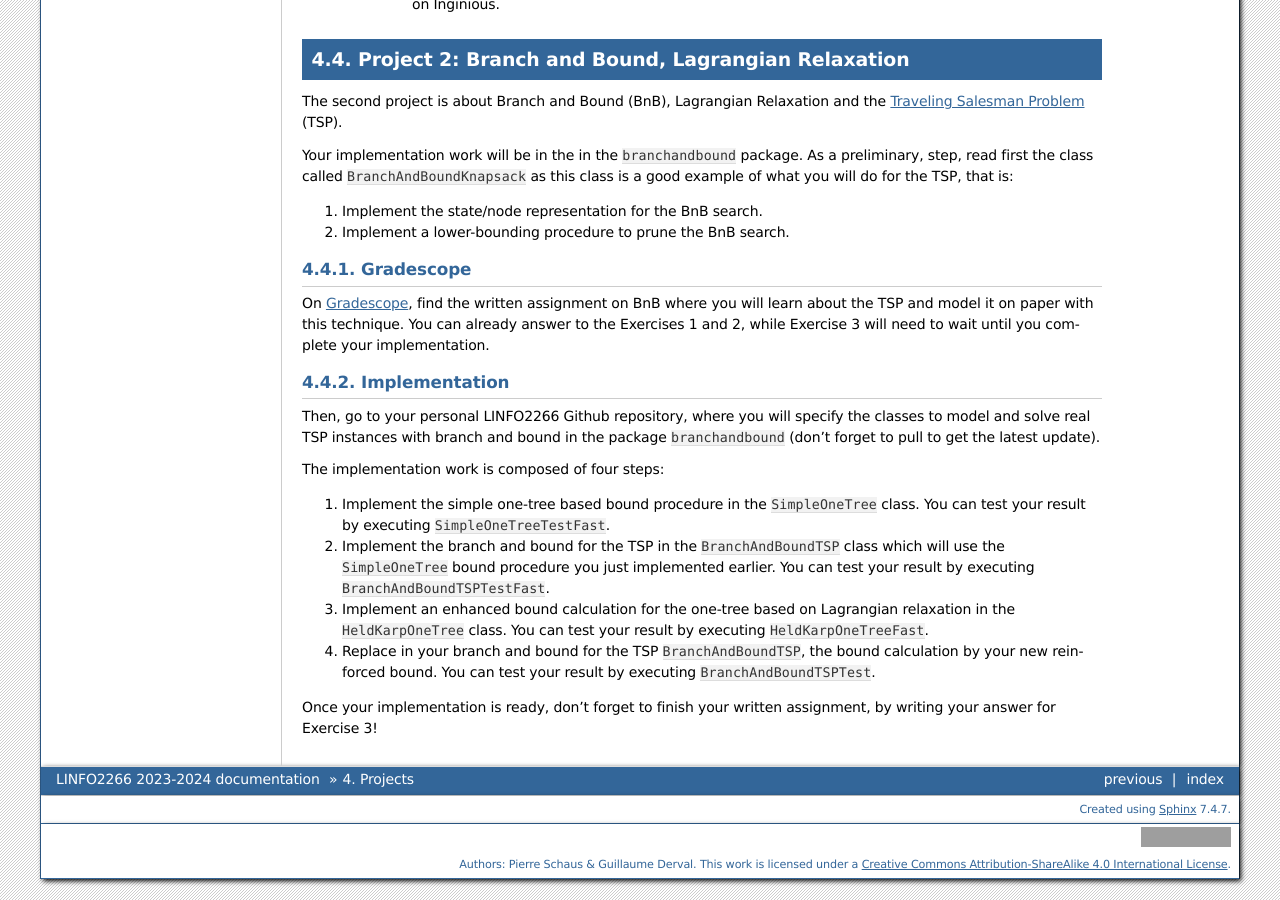
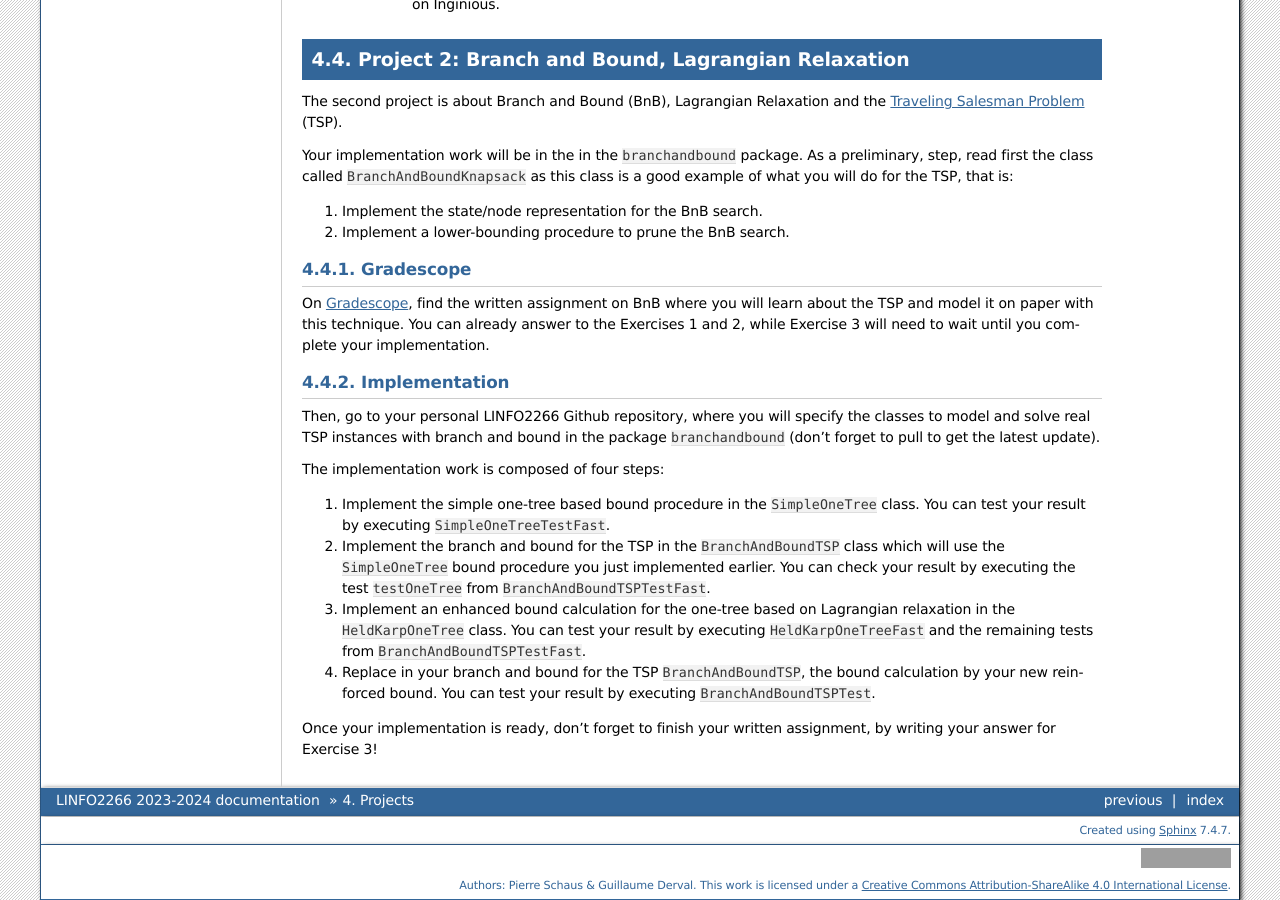
Before and after one commit to pschaus/linfo2266, a Sphinx documentation site: the page built from website/source/projects/index.rst, in a window 1280 px wide and 900 px high, scrolled down 1319 px. Built offline with Sphinx 7.4.7, drawn with Linux system fonts in a browser that asks for light colours; pages that are not in the unit, such as notebooks, are missing from menus; grey boxes are pictures that could not be loaded.

Commit message:
Update index.rst

```diff
--- a/website/source/projects/index.rst
+++ b/website/source/projects/index.rst
@@ -71,8 +71,8 @@ Then, go to your personal LINFO2266 Github repository, where you will specify th
 The implementation work is composed of four steps:
 
 #. Implement the simple one-tree based bound procedure in the ``SimpleOneTree`` class. You can test your result by executing ``SimpleOneTreeTestFast``.
-#. Implement the branch and bound for the TSP in the ``BranchAndBoundTSP`` class which will use the ``SimpleOneTree`` bound procedure you just implemented earlier. You can test your result by executing ``BranchAndBoundTSPTestFast``.
-#. Implement an enhanced bound calculation for the one-tree based on Lagrangian relaxation in the ``HeldKarpOneTree`` class. You can test your result by executing ``HeldKarpOneTreeFast``.
+#. Implement the branch and bound for the TSP in the ``BranchAndBoundTSP`` class which will use the ``SimpleOneTree`` bound procedure you just implemented earlier. You can check your result by executing the test ``testOneTree`` from ``BranchAndBoundTSPTestFast``.
+#. Implement an enhanced bound calculation for the one-tree based on Lagrangian relaxation in the ``HeldKarpOneTree`` class. You can test your result by executing ``HeldKarpOneTreeFast`` and the remaining tests from ``BranchAndBoundTSPTestFast``.
 #. Replace in your branch and bound for the TSP ``BranchAndBoundTSP``, the bound calculation by your new reinforced bound. You can test your result by executing ``BranchAndBoundTSPTest``.
 
 Once your implementation is ready, don't forget to finish your written assignment, by writing your answer for Exercise 3!
```
